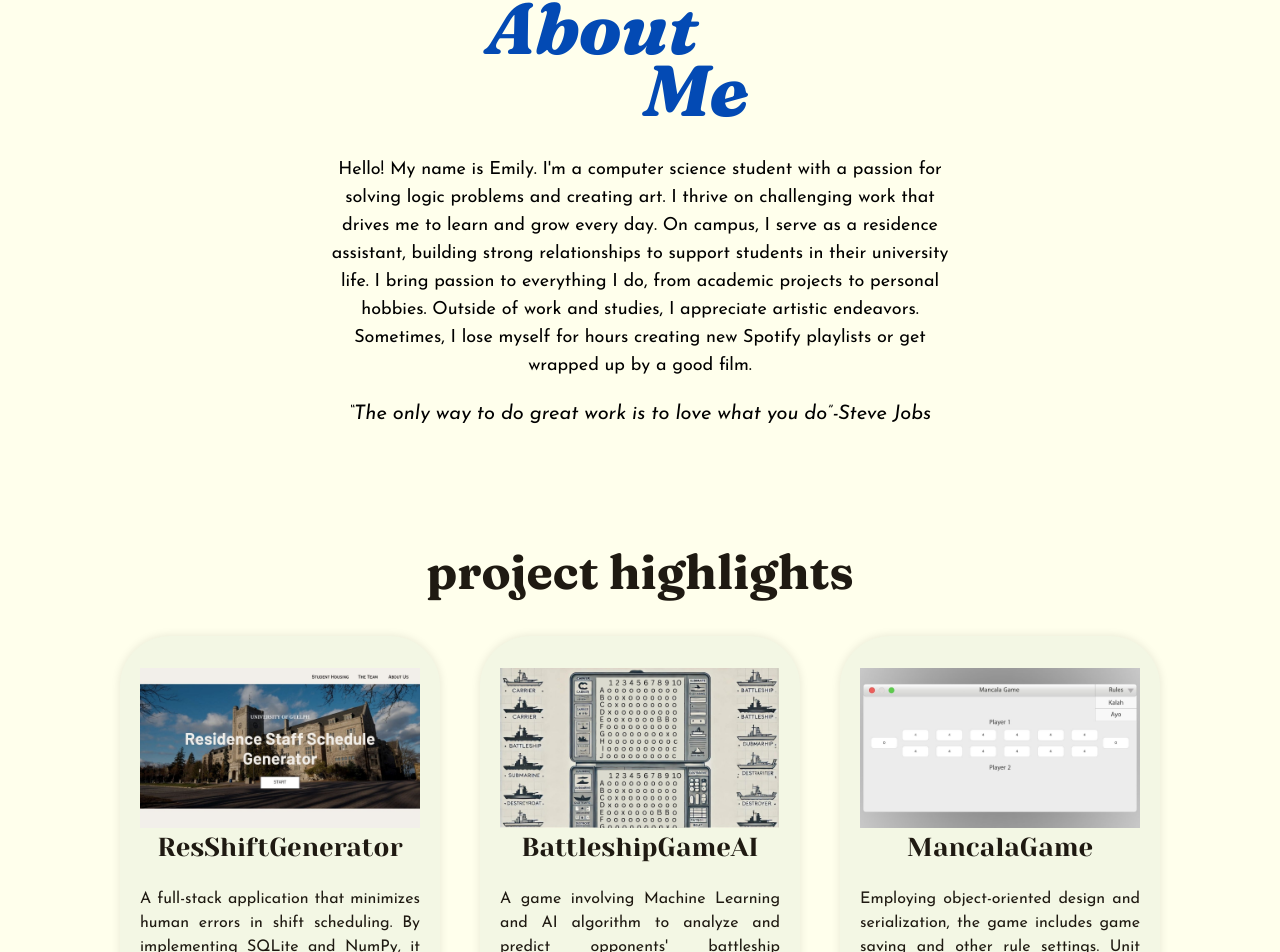
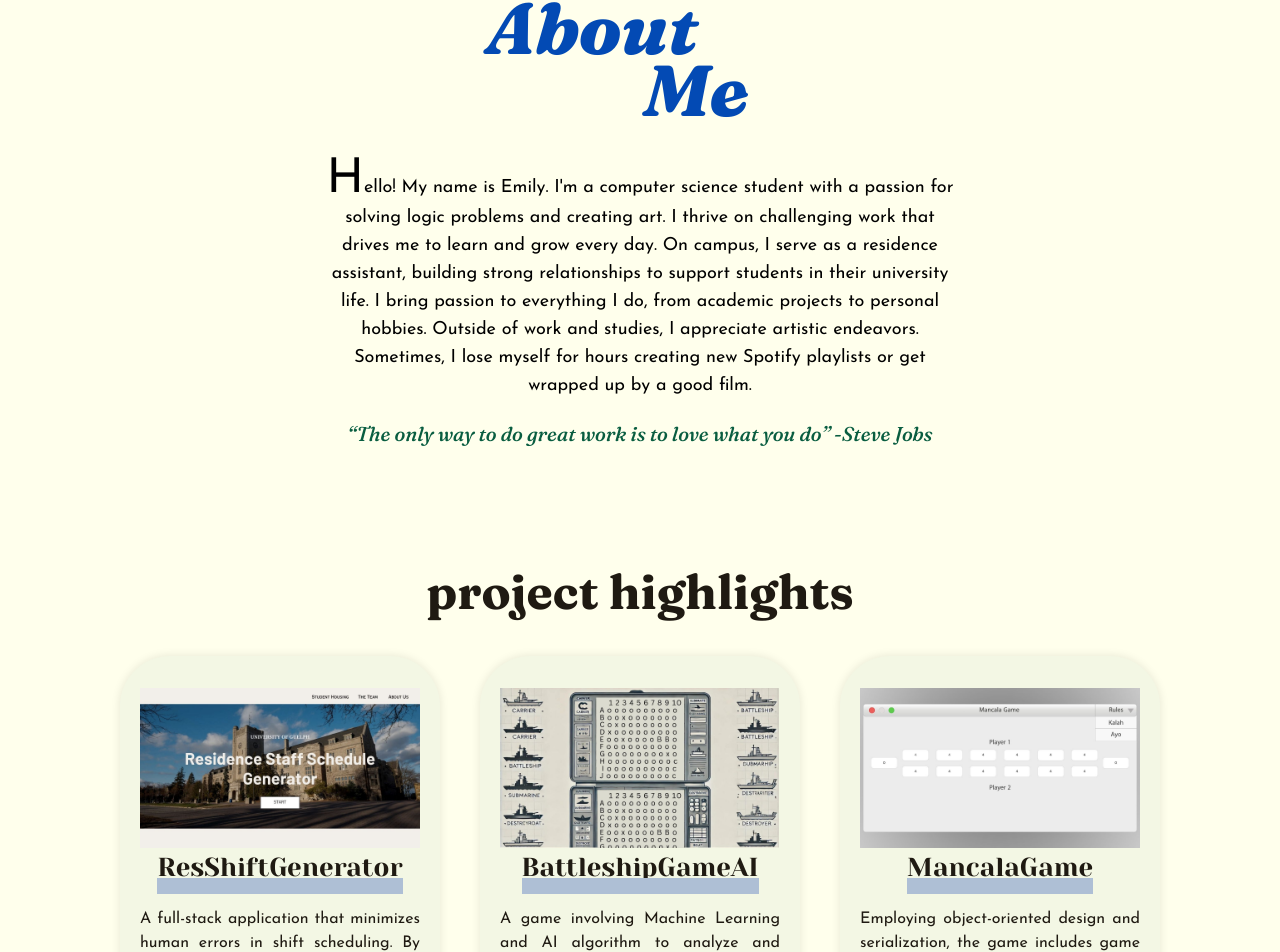
Before and after one commit to milychang19/my-portfolio, a React (Create React App) app: page / in a window 1280 px wide. Shown: the part 811-1763 px from the top of the page. Built offline with nearby package versions, Linux system fonts and the light colour scheme.

Commit message:
projects card

```diff
--- a/src/App.css
+++ b/src/App.css
@@ -1,4 +1,6 @@
 
 .App-header {
+  /* min-height: 100vh;  */
+  /* flex-direction: column; */
   font-size: calc(10px + 2vmin);
 }
--- a/src/pages/About.jsx
+++ b/src/pages/About.jsx
@@ -1,7 +1,7 @@
 import React from 'react';
 
 const selfIntro = "Hello! My name is Emily. I'm a computer science student with a passion for solving logic problems and creating art. I thrive on challenging work that drives me to learn and grow every day. On campus, I serve as a residence assistant, building strong relationships to support students in their university life. I bring passion to everything I do, from academic projects to personal hobbies. Outside of work and studies, I appreciate artistic endeavors. Sometimes, I lose myself for hours creating new Spotify playlists or get wrapped up by a good film.";
-const quote = "“The only way to do great work is to love what you do”-Steve Jobs";
+const quote = "“The only way to do great work is to love what you do” -Steve Jobs";
 // const updates ="Currently, I'm working on ... at Magnet Forensics";
 
 const About = () => {
@@ -9,8 +9,8 @@ const About = () => {
     <section id="about" className="my-20">
       <h1 className="font-sub text-7xl text-blue italic font-xbold pr-24">About</h1>
       <h1 className="font-sub text-7xl text-blue italic font-xbold pl-28 relative top-[-10px]">Me</h1>
-      <p className="px-80 py-5 text-lg">{selfIntro}</p>
-      <p className="italic text-xl">{quote}</p>
+      <p className="w-1/2 py-5 text-lg inline-block first-letter:text-5xl">{selfIntro}</p>
+      <p className="italic text-xl px-4 font-sub block text-green font-[500]">{quote}</p>
     </section>
   );
 };
--- a/src/pages/Projects.jsx
+++ b/src/pages/Projects.jsx
@@ -48,7 +48,8 @@ const Projects = () => {
             onMouseLeave={handleMouseLeave}
           >
             <img src={project.image} alt="" className="h-40 object-cover"></img>
-            <h3 className="font-title text-brown pb-4"><a href={project.link} target="_blank" rel="noopener noreferrer" className={`ease-out duration-300 ${hoveredIndex === index ? 'bg-sky':''}`}>{project.name}</a></h3>
+            <h3 className={`font-title text-brown relative inline-block w-max after:absolute after:bg-sky after:h-4 after:top-[30px] after:w-[100%] after:block pb-4 ${hoveredIndex === index ? 'after:h-8 after:top-0':''}`}>
+              <a href={project.link} target="_blank" rel="noopener noreferrer">{project.name}</a></h3>
             <p className="text-base text-justify text-brown my-1">{project.description}</p>
             <ul className="flex gap-2 mt-2">
               {project.tags.map((tag, index) => (
```
